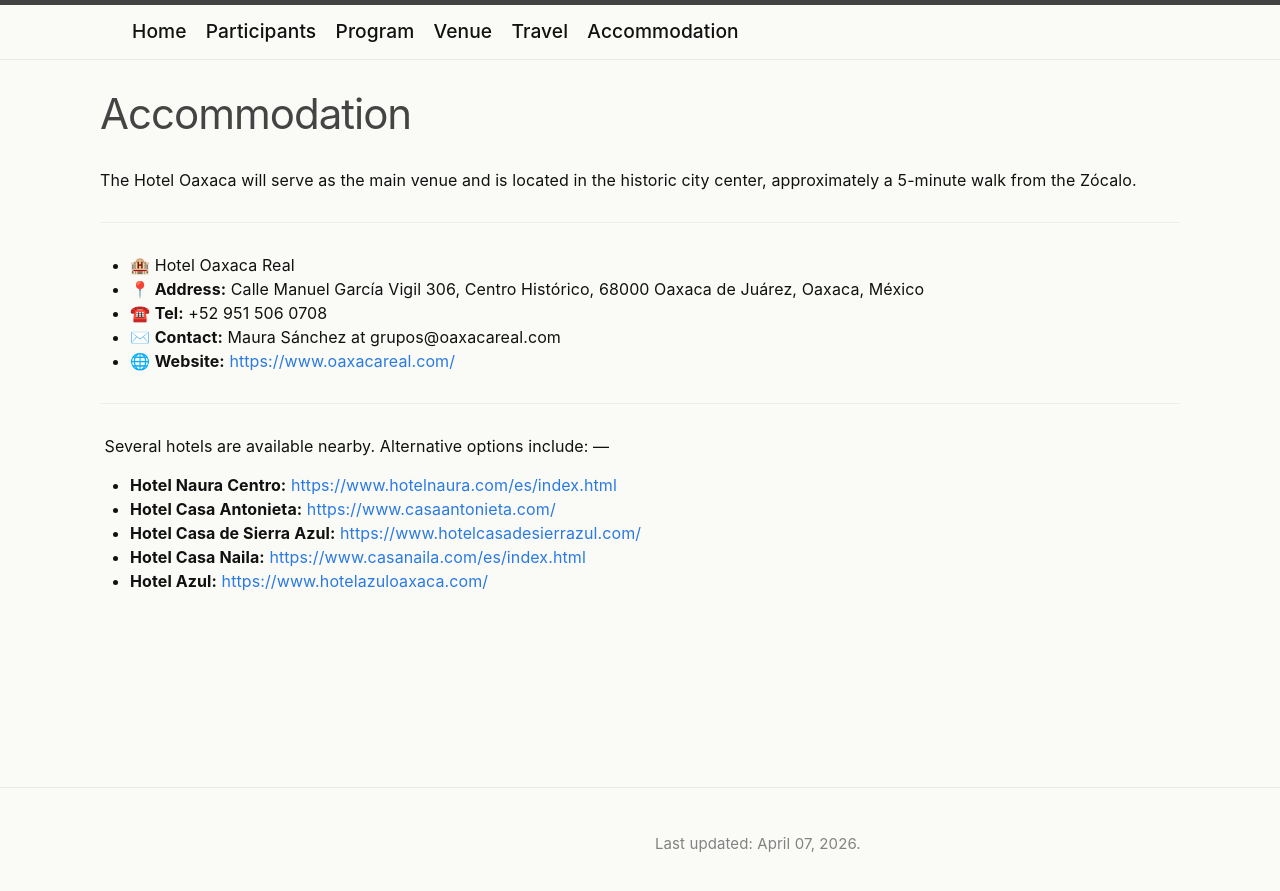
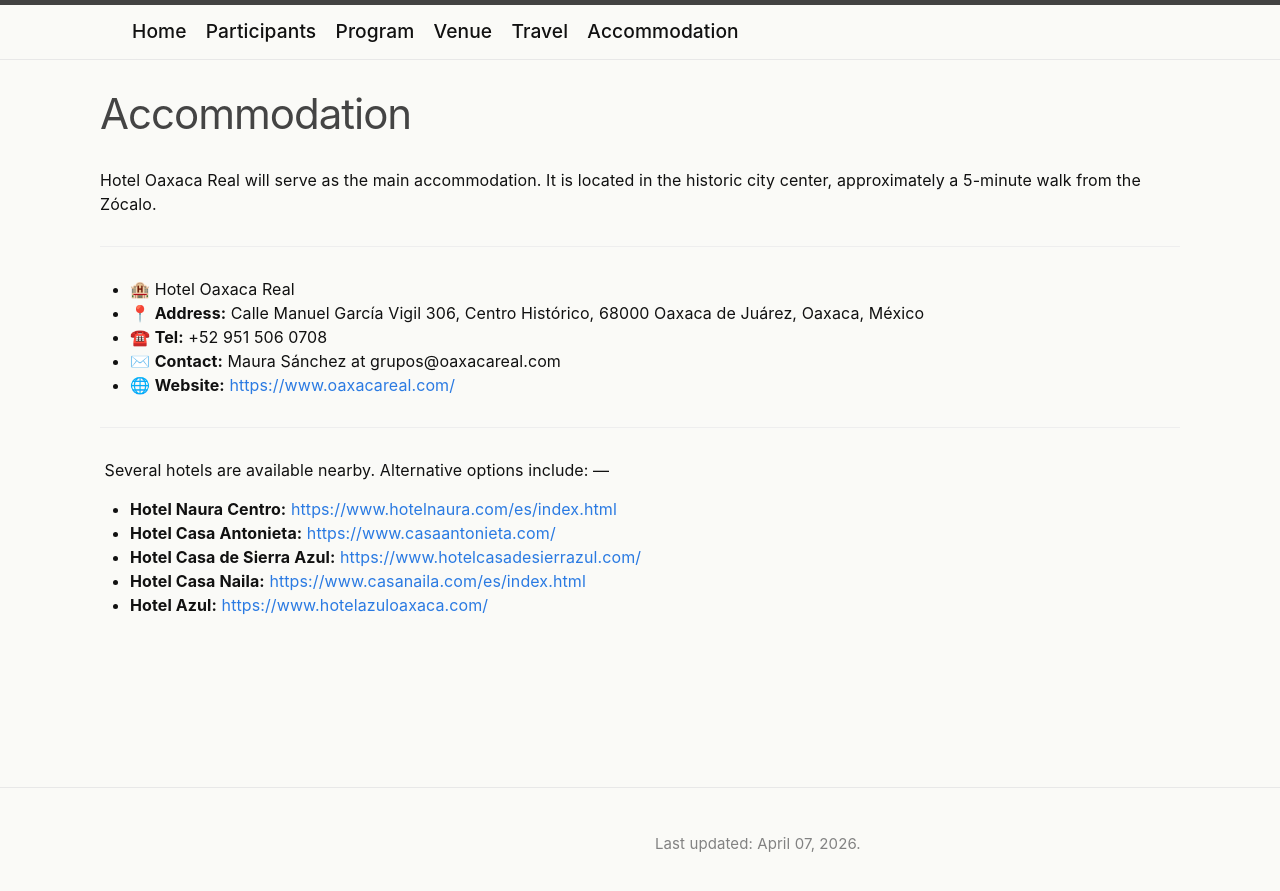
Before and after one commit to celmechcongress2026/celmechcongress2026.github.io, a Jekyll site: the page built from accommodation.md, in a window 1280 px wide. Shown: the top 891 px of the page. Built offline with Jekyll 4.4.1, drawn with Linux system fonts in a browser that asks for light colours.

Commit message:
Update accommodation.md

```diff
--- a/accommodation.md
+++ b/accommodation.md
@@ -4,7 +4,7 @@ title: Accommodation
 permalink: /accommodation/
 ---
 
-The Hotel Oaxaca will serve as the main venue and is located in the historic city center, approximately a 5-minute walk from the Zócalo.
+Hotel Oaxaca Real will serve as the main accommodation. It is located in the historic city center, approximately a 5-minute walk from the Zócalo.
 
 ---
 - 🏨 Hotel Oaxaca Real
```
